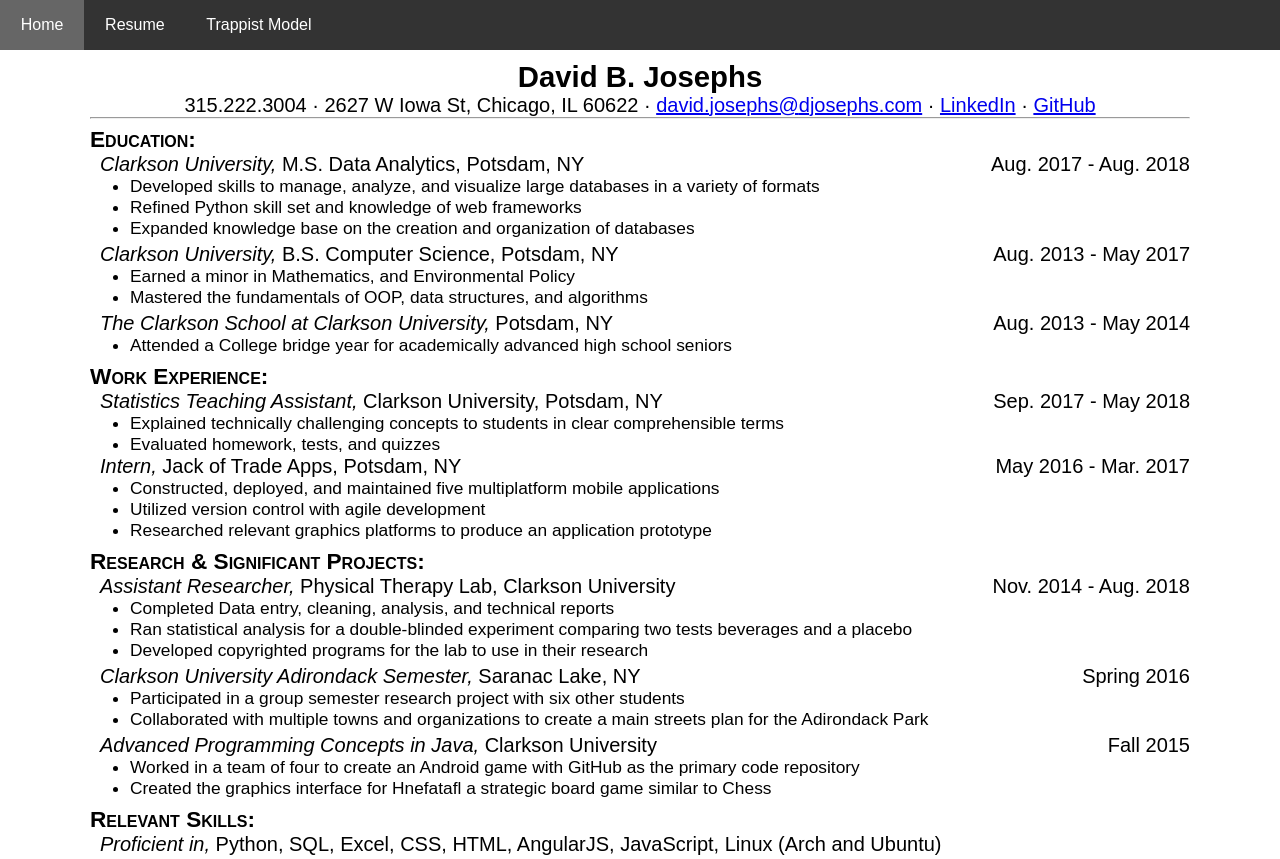
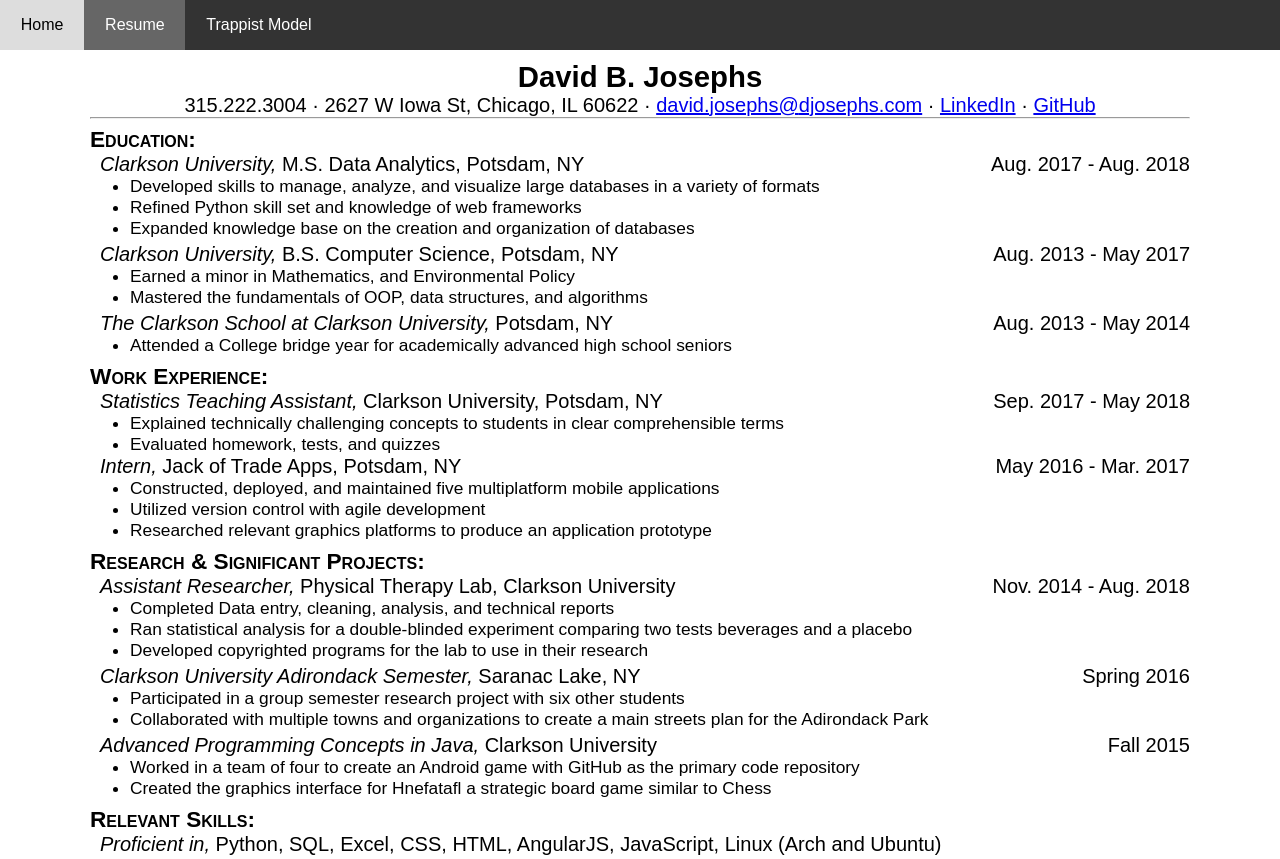
Before and after one commit to dvigh8/dvigh8.github.io, a plain HTML site: page resume/index.html in a window 1280 px wide. Shown: the top 859 px of the page. Drawn offline with Linux system fonts and the light colour scheme.

Commit message:
change active class header

```diff
--- a/resume/index.html
+++ b/resume/index.html
@@ -55,8 +55,8 @@
     </head>
     <body>
         <div class="navbar" id="myNavbar">
-            <a href=".." class="active text">Home</a>
-            <a href="../resume" class="text">Resume</a>
+            <a href=".." class="text">Home</a>
+            <a href="../resume" class="active text">Resume</a>
             <a href="../trappist" class="text">Trappist Model</a>
             <a href="javascript:void(0);" class="icon text" onclick="myFunction()">
                 <i class="fa fa-bars"></i>
```
